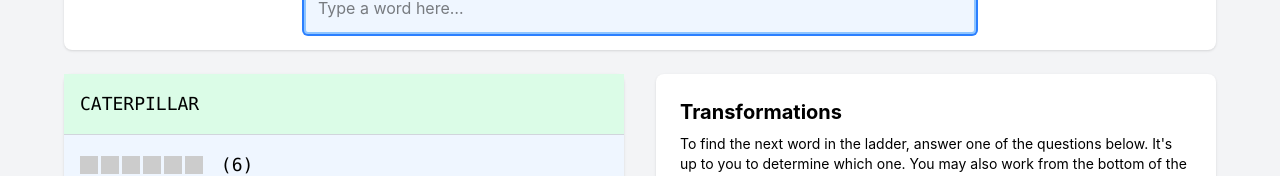
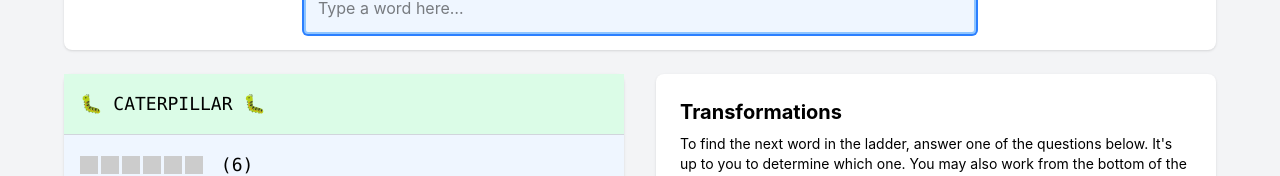
Before and after one commit to santheo/raddle, a SvelteKit app: page / in a window 1280 px wide. Shown: the part 162-338 px from the top of the page. Built offline with nearby package versions, Linux system fonts and the light colour scheme.

Commit message:
Show emoji

```diff
--- a/src/routes/+page.svelte
+++ b/src/routes/+page.svelte
@@ -4,6 +4,8 @@
 
   let ladder = $state([]);
   let clues = $state([]);
+  let emoji1 = $state([]);
+  let emoji2 = $state([]);
   let revealedWords = $state([]);
   let currentInput = $state('');
   let gameComplete = $state(false);
@@ -16,13 +18,16 @@
       const text = await response.text();
       const data = load(text);
 
+      emoji1 = data.meta.emoji1;
+      emoji2 = data.meta.emoji2;
+
       // Process the ladder data from YAML
       ladder = data.ladder.map((node, index) => ({
         word: node.word,
         clue: node.clue,
         transform: index > 0 ? data.ladder[index - 1].transform : "",  // Get transform from previous node
         isRevealed: index === 0 || index === data.ladder.length - 1,
-        isClueShown: 0,
+        isClueShown: false,
         isNext: false
       }));
 
@@ -189,7 +194,13 @@ function handleInput(event) {
                 {#if rung.isClueShown}
                   <span class="font-serif transform">{rung.transform}</span>
                 {/if}
+                {#if ladder[index + 1]?.isNext}
+                  {emoji1}
+                {/if}
                 {rung.word}
+                {#if ladder[index + 1]?.isNext}
+                  {emoji1}
+                {/if}
               {:else}
                 <span class="">
                   {#each rung.word.split(' ') as word, i}
--- a/static/data/caterpillar-butterfly.yaml
+++ b/static/data/caterpillar-butterfly.yaml
@@ -2,8 +2,8 @@ meta:
   title: Caterpillar to Butterfly
   author: Sandy Weisz
   difficulty: medium
-  categories:
-  version: "0.1"
+  emoji1: 🐛
+  emoji2: 🦋
 
 ladder:
   - word: CATERPILLAR
```
